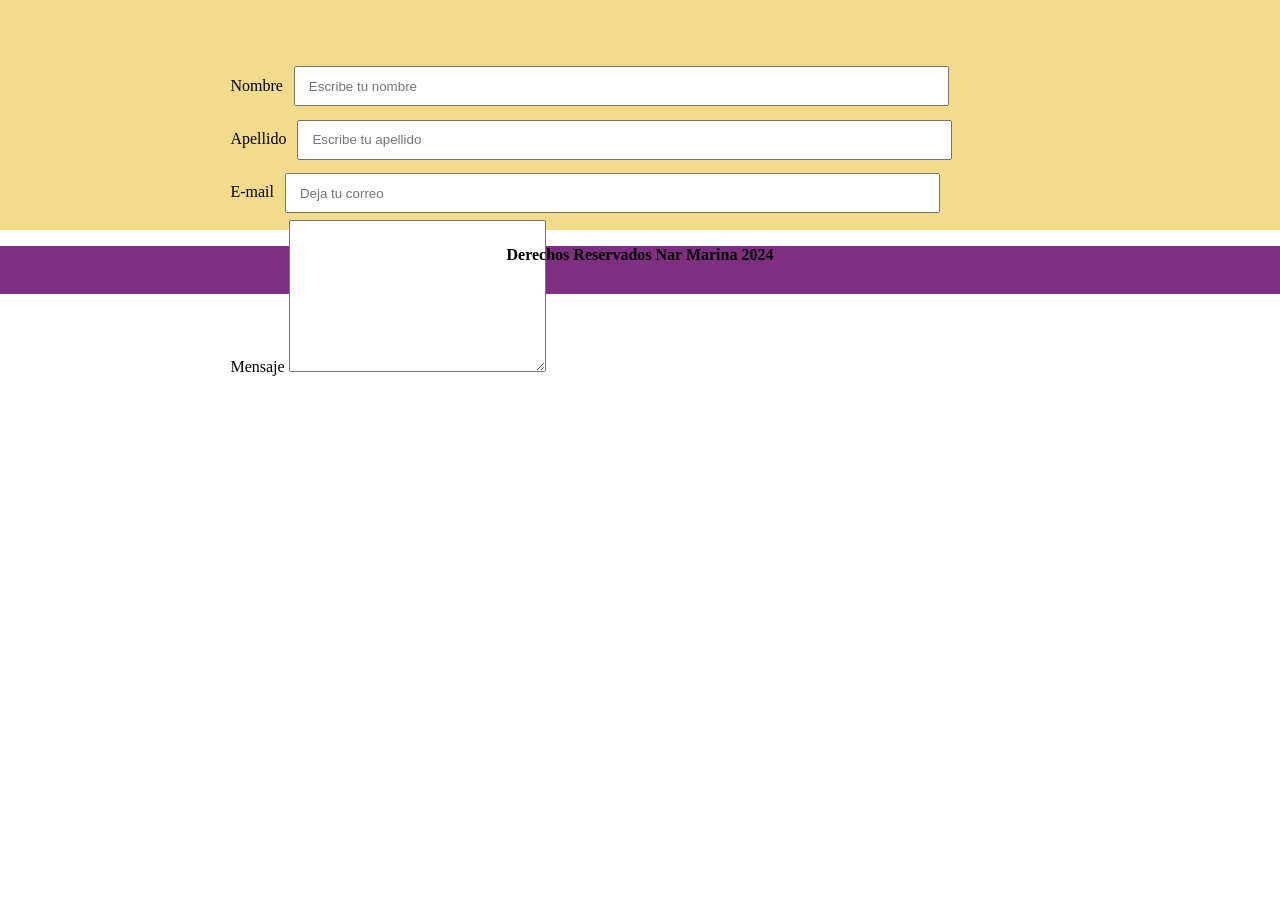
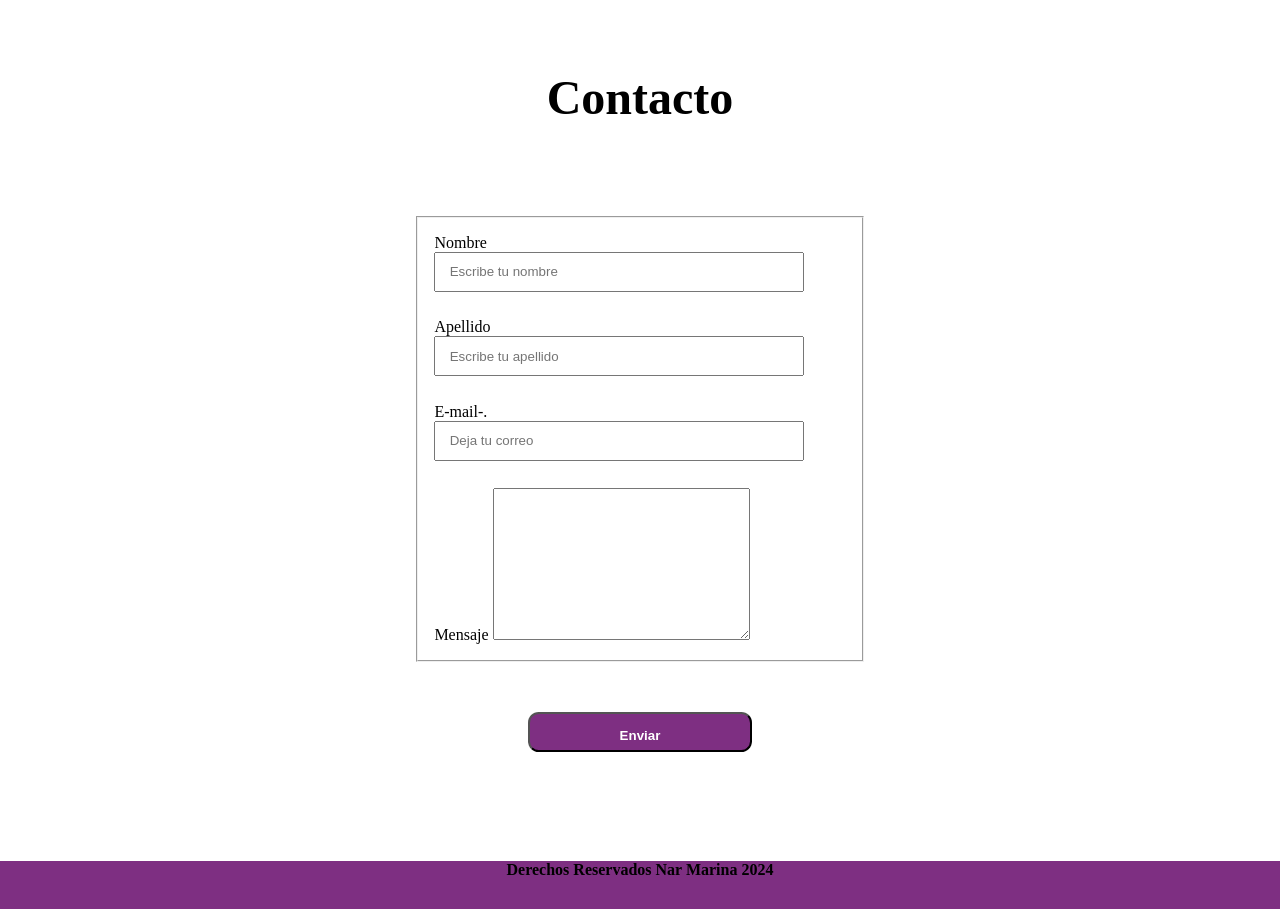
Before and after one commit to SoyNar/cine-riwi, a plain HTML site: page index.html in a window 1280 px wide. Shown: the part 2480-3389 px from the top of the page. Before the commit the page ends 2856 px from the top, so only its background shows below. Drawn offline with nearby package versions, Linux system fonts and the light colour scheme; a web font is replaced by a local one.

Commit message:
terminando section contacto

```diff
--- a/index.html
+++ b/index.html
@@ -227,11 +227,13 @@
 <!-- section form contac -->
 
         <section id="contacto" class="contact">
-
+            <h3 class="title-contac"> Contacto </h3>
 
             <div class="container-form">
-                <h2 class="title-contac"> contacto </h2>
+
                 <form action="">
+                    <fieldset>
+
                     <div class="name-customer">
                         <label for="name">Nombre</label>
                         <input type="text" id="name" name="name" class="input" placeholder="Escribe tu nombre">
@@ -241,7 +243,7 @@
                         <input type="text" id="last-name" name="last-name" class="input" placeholder="Escribe tu apellido">
                     </div>
                     <div class="email-customer">
-                        <label for="email">E-mail</label>
+                        <label for="email">E-mail-.</label>
                         <input type="email" id="email" name="email" class="input" placeholder="Deja tu correo">
                     </div>
 
@@ -249,6 +251,9 @@
                         <label for="mensaje">Mensaje</label>
                        <textarea name="" id="mensaje" cols="30" rows="10"></textarea>
                     </div>
+                </fieldset>
+
+                    <input type="submit" value="Enviar" class="enviar-form">
 
                 </form>
             </div>
--- a/src/css/style.css
+++ b/src/css/style.css
@@ -154,39 +154,58 @@ img{
     border-radius: 0.6em;
 }
 /* Section Contacto */
-.contacto h2{
-    font-size: 0.2em;
+
+.title-contac {
+    font-size: 3em;
     margin: 2em;
-
 }
-/* .title-contac {
-    font-size: 0.2em;
-} */
 
 .contact{
-    background: #f2db8a;
+    width: 100%;
+
     display: flex;
     flex-direction: column;
     justify-content: center;
     align-items: center;
+    padding: 4em;
 }
  .container-form{
     display: flex;
     flex-direction: column;
     align-items: center;
     justify-content: center;
-    width: 80%;
-    height: 20em;
+    width: 90%;
+    height: 30em;
+    margin-bottom: 4em;
  }
  form{
-    width: 80%;
+   display: flex;
+   flex-direction: column;
+   align-items: center;
+
  }
 
  .container-form input{
-    width: 80%;
+    width: 90%;
     height: 3em;
-    margin:0.5em;
+    margin-bottom:2em;
     padding: 1em;
+
+ }
+ .container-form fieldset{
+    width: 100%;
+    padding: 1em;
+    margin: 3em;
+ }
+ form .enviar-form{
+    text-align: center;
+    width: 50%;
+    height: 3em;
+    margin: 0.2em;
+    background-color: var(--color-barras);
+    color: var(--white);
+    font-weight: bold;
+    border-radius: 0.8em;
  }
 
 
@@ -196,6 +215,7 @@ img{
     background-color: var(--color-barras);
     text-align: center;
     font-weight: bold;
+    margin-top:2em;
 }
 .text-footer{
 }
```
